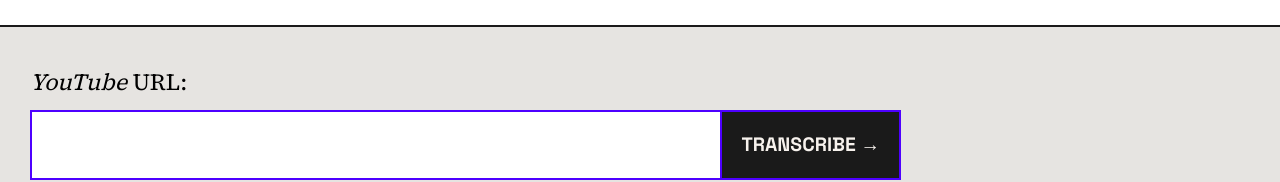
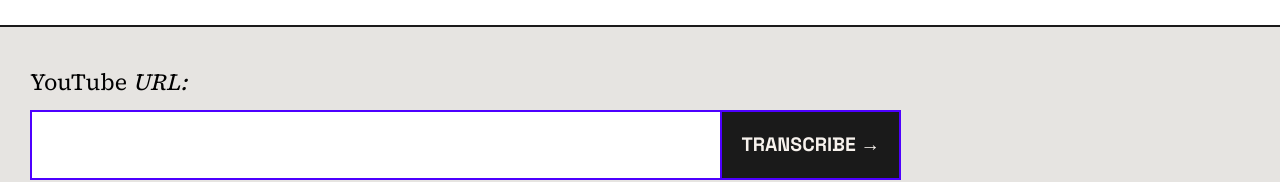
Before and after one commit to letseecode/yt-transcript, a Next.js app: page / in a window 1280 px wide. Shown: the part 376-558 px from the top of the page. Built offline with nearby package versions, Linux system fonts and the light colour scheme.

Commit message:
design: swap label italics - YouTube normal, URL italic

```diff
--- a/src/app/page.tsx
+++ b/src/app/page.tsx
@@ -138,7 +138,7 @@ export default function Home() {
             style={urlRowWidth !== null ? { width: `${urlRowWidth}px`, maxWidth: 'none' } : undefined}
           >
             <label className="font-serif text-[1.452rem] text-black block">
-              <span className="italic">YouTube</span> URL:
+              YouTube <span className="italic">URL:</span>
             </label>
             <div className="flex border-2 border-purple">
               <input
```
